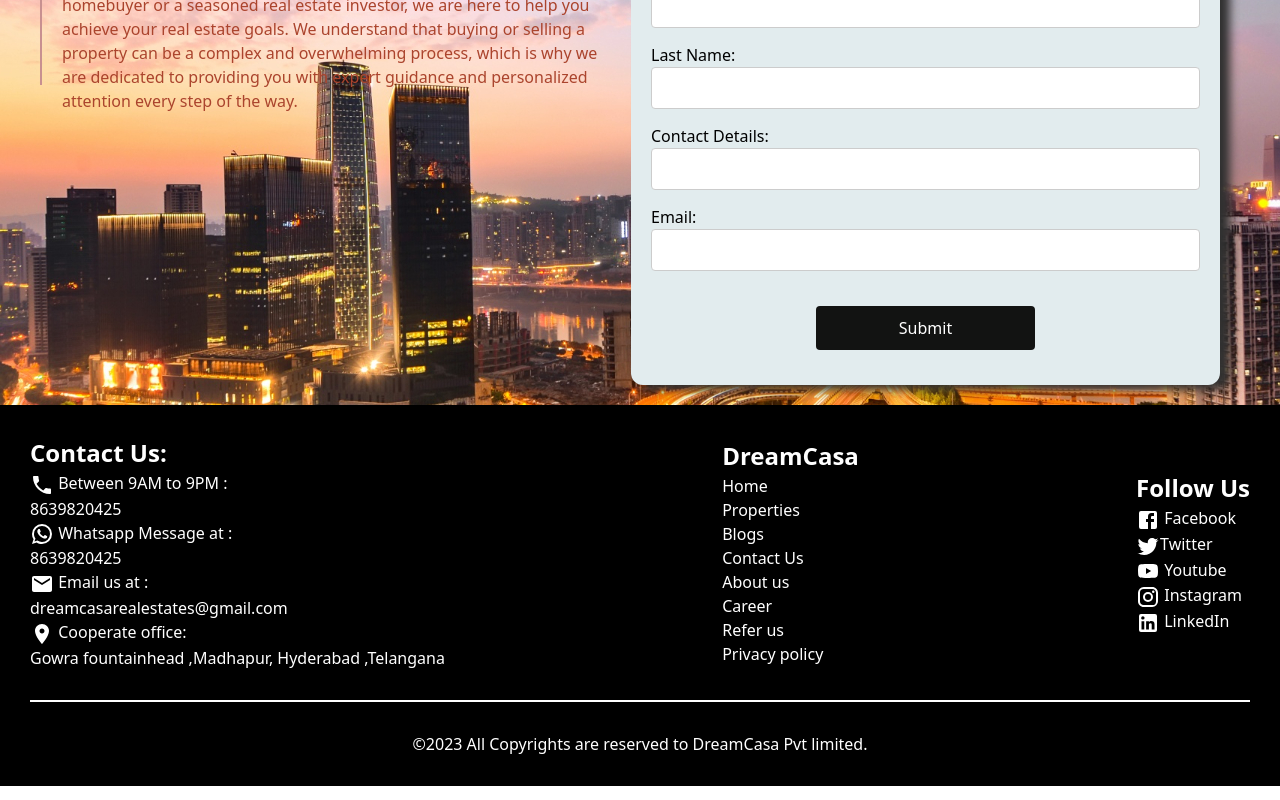
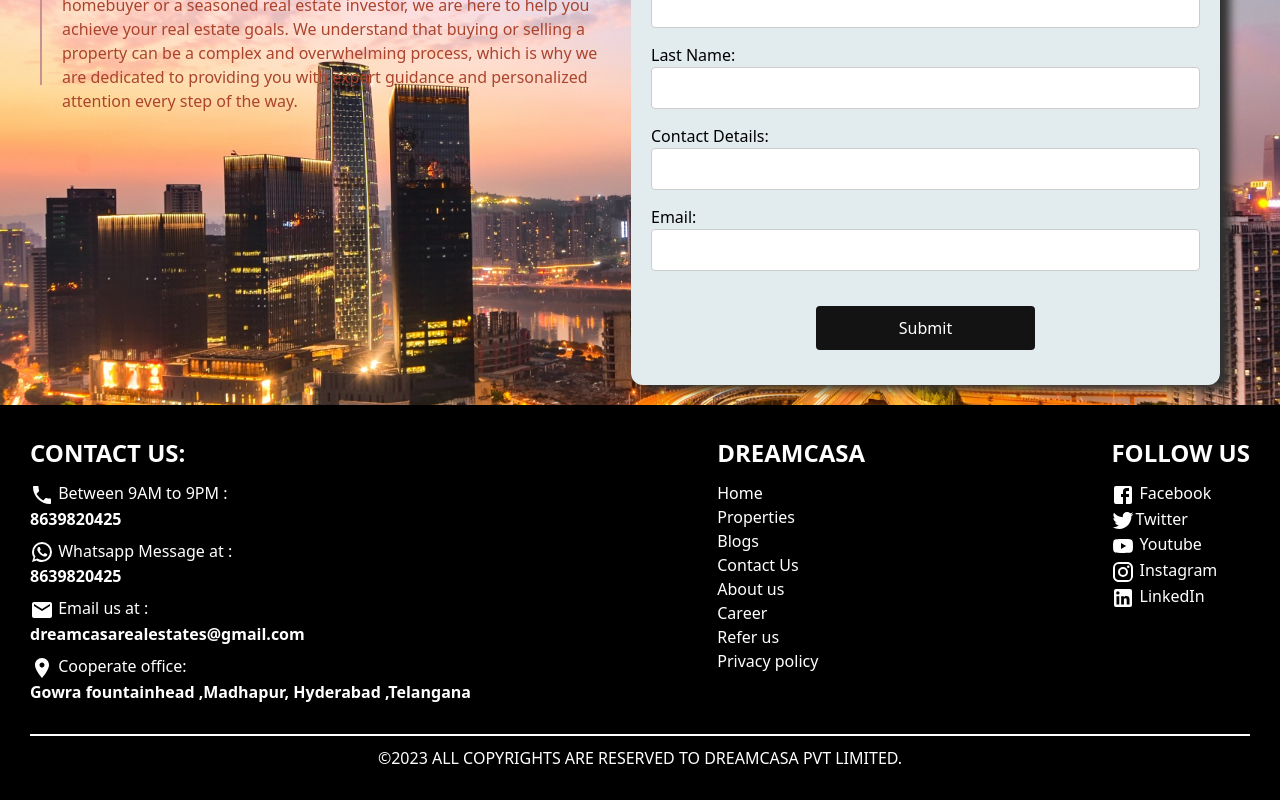
Before and after one commit to sachinchavan11/dreamcasa.in, a Next.js app: page /contact in a window 1280 px wide. Shown: the part 350-1150 px from the top of the page. Built offline with nearby package versions, Linux system fonts and the light colour scheme; a web font is replaced by a local one.

Commit message:
added links

```diff
--- a/src/components/Contentbar/index.module.scss
+++ b/src/components/Contentbar/index.module.scss
@@ -5,7 +5,7 @@
     position: absolute;
     top: 22%;
     z-index: 1;
-    left: 30%;
+    left: 32%;
     font-weight: 700;
     font-size: 34px;
     color: rgba(205, 210, 215, 0.988);
@@ -15,7 +15,7 @@
     top: 50%;
     text-transform: uppercase;
     z-index: 100;
-    left: 16%;
+    left: 15%;
     font-weight: 700;
     font-size: 24px;
     color: rgba(237, 231, 46, 0.988);
--- a/src/components/Footer/index.module.scss
+++ b/src/components/Footer/index.module.scss
@@ -11,13 +11,22 @@
   .list_cont {
     display: flex;
     flex-direction: row;
-    align-items: center;
     justify-content: space-between;
+    .item_cont {
+      display: flex;
+      flex-direction: column;
+      gap: 8px;
+      .bold
+      {
+        font-weight: 600;
+      }
+    }
   }
 
   .title_cont {
     font-size: 24px;
     font-weight: 600;
+    margin-bottom: 10px;
   }
   .horiz_line {
     width: 100%;
@@ -26,5 +35,7 @@
   }
   .Copyrights {
     text-align: center;
+    text-transform: uppercase;
+    margin-top: -20px;
   }
 }
--- a/src/components/Footer/index.tsx
+++ b/src/components/Footer/index.tsx
@@ -17,20 +17,20 @@ const Footer = () => {
     <div className={styles.footer_main}>
       <div className={styles.list_cont}>
         <div>
-          <h2 className={styles.title_cont}>Contact Us:</h2>
-          <div className="">
+          <h2 className={styles.title_cont}>CONTACT US:</h2>
+          <div className={styles.item_cont}>
             <div className="">
               <span className="">
                 <LocalPhoneIcon /> Between 9AM to 9PM :
               </span>
-              <p>8639820425</p>
+              <p className={styles.bold}>8639820425</p>
             </div>
             <div className={''}>
               <div>
                 <span className="">
                   <WhatsAppIcon /> Whatsapp Message at :
                 </span>
-                <p>8639820425</p>
+                <p className={styles.bold}>8639820425</p>
               </div>
             </div>
             <div className="">
@@ -38,19 +38,19 @@ const Footer = () => {
                 <span className="">
                   <EmailIcon /> Email us at :
                 </span>
-                <p>dreamcasarealestates@gmail.com</p>
+                <p className={styles.bold}>dreamcasarealestates@gmail.com</p>
               </div>
             </div>
             <div>
               <span className="">
                 <LocationOnIcon /> Cooperate office:
               </span>
-              <p>Gowra fountainhead ,Madhapur, Hyderabad ,Telangana</p>
+              <p className={styles.bold}>Gowra fountainhead ,Madhapur, Hyderabad ,Telangana</p>
             </div>
           </div>
         </div>
         <div>
-          <h2 className={styles.title_cont}>DreamCasa</h2>
+          <h2 className={styles.title_cont}>DREAMCASA</h2>
           <ul className="">
             <li>Home</li>
             <li>Properties</li>
@@ -64,7 +64,7 @@ const Footer = () => {
         </div>
 
         <div>
-          <h2 className={styles.title_cont}>Follow Us</h2>
+          <h2 className={styles.title_cont}>FOLLOW US</h2>
           <ul className="text-[16px] font-normal">
             <li className="mb-2">
               <FacebookIcon /> Facebook
@@ -87,7 +87,7 @@ const Footer = () => {
       </div>
       <div className={styles.horiz_line}></div>
       <div className={styles.Copyrights}>
-        ©2023 All Copyrights are reserved to DreamCasa Pvt limited.
+        ©2023 All Copyrights are Reserved to DreamCasa Pvt limited.
       </div>
     </div>
   );
--- a/src/components/navbar/index.tsx
+++ b/src/components/navbar/index.tsx
@@ -54,12 +54,13 @@ const Navbar = () => {
             sx={{
               fontWeight: 700,
               color: 'white',
-      height:"42px",
+              height: '42px',
               '&:hover': {
                 backgroundColor: 'white',
                 color: 'black',
               },
             }}
+            href={'http://wa.me/+918639820425'}
           >
             GET IN TOUCH
           </Button>
```
Also changed, not shown: src/components/FeatureComponet/index.module.scss (+19 -2 lines), src/components/FeatureComponet/index.tsx (+6 -1 lines), src/components/Homepage/index.tsx (+7 -2 lines).
